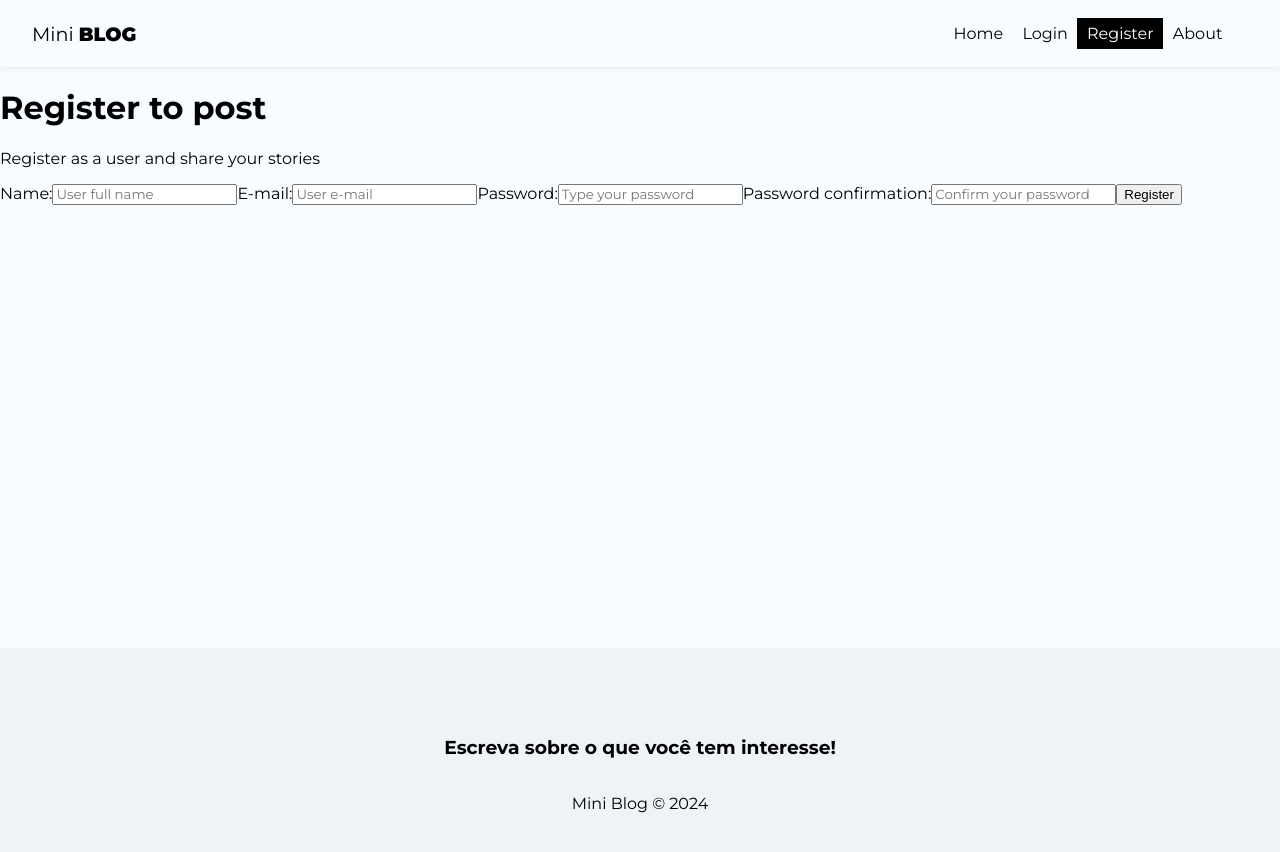
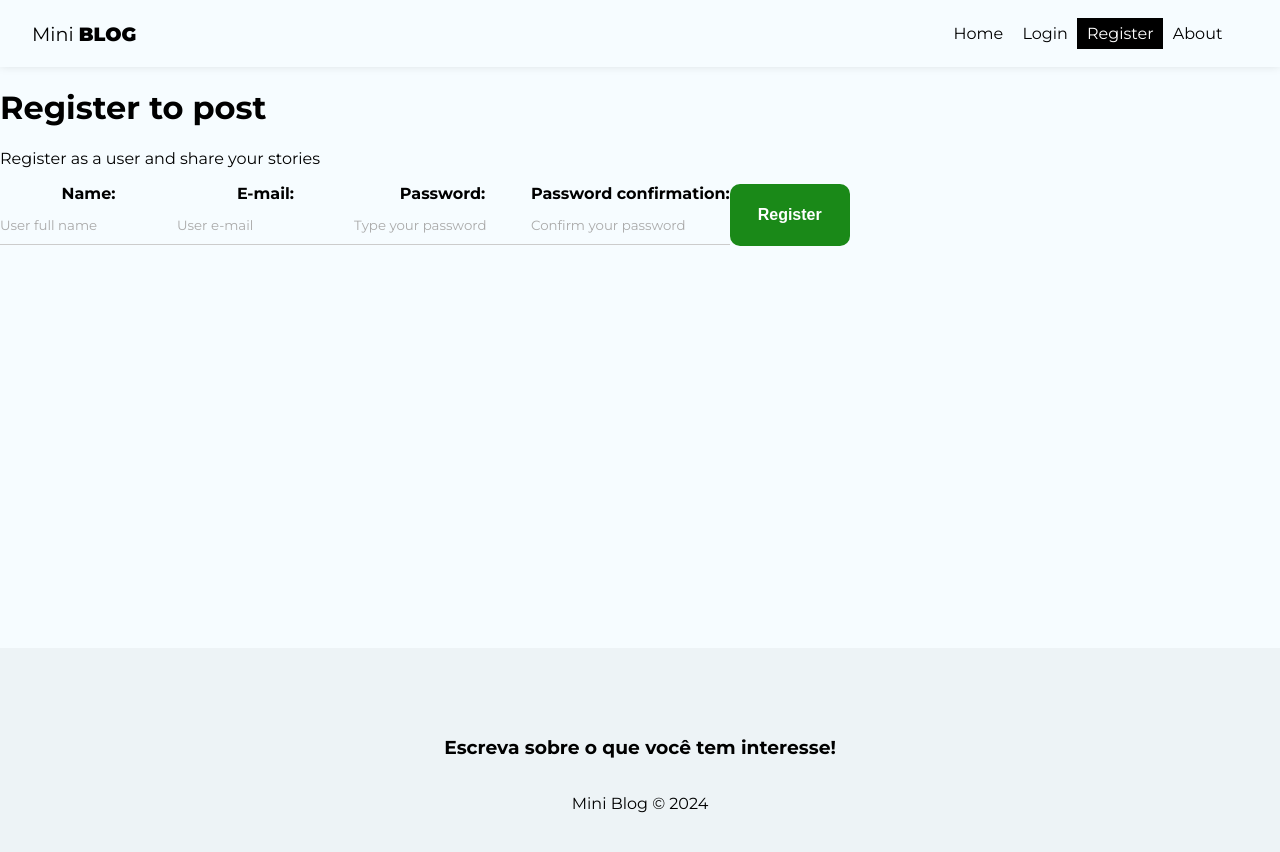
Before and after one commit to rafalebre/MiniBlog, a React (Create React App) app: page /register in a window 1280 px wide. Shown: the top 852 px of the page. Built offline with nearby package versions, Linux system fonts and the light colour scheme.

Commit message:
129: CSS do formulário

```diff
--- a/src/index.css
+++ b/src/index.css
@@ -8,6 +8,7 @@
 input::placeholder,
 textarea::placeholder {
   font-family: "Montserrat", sans-serif;
+  color: #aaa;
 }
 
 input:focus,
@@ -31,3 +32,81 @@
 nav button:hover {
   color: #bbb;
 }
+
+/* form styles */
+form {
+  display: flex;
+  margin: 0 auto;
+}
+
+label {
+  display: flex;
+  flex-direction: column;
+  margin-bottom: 1px;
+}
+
+label span {
+  margin-bottom: .3em;
+  font-weight: bold;
+  text-align: center;
+}
+
+input,
+textarea {
+  box-sizing: border-box;
+  border: none;
+  border-bottom: 1px solid #ccc;
+  padding: .8em 0;
+  background-color: transparent;
+}
+
+.btn {
+  background-color: #1a8918;
+  color: #fff;
+  text-align: center;
+  cursor: pointer;
+  border-radius: 10px;
+  width: 120px;
+  font-weight: bold;
+  border: none;
+  padding: 10px 15px;
+  font-size: 1em;
+}
+
+.btn.btn-dark {
+  background-color: #000;
+  border-radius: 0;
+}
+
+.btn.btn-outline {
+  background-color: transparent;
+  border-radius: 0;
+  color: #000;
+  border: 1px solid #000;
+  padding: 7px 30px;
+}
+
+.btn:hover {
+  background-color: #0f730c;
+  color: #fff;
+}
+
+.btn.btn-outline:hover {
+  background-color: #000;
+}
+
+.btn.btn-danger:hover {
+  background-color: #dc3545;
+}
+
+button[disabled] {
+  background-color: #aaa;
+}
+
+.container .error {
+  color: #721c24;
+  background-color: #f8d7da;
+  border: 1px solid #f5c6cb;
+  padding: 5px;
+  border-radius: 5px;
+}
```
